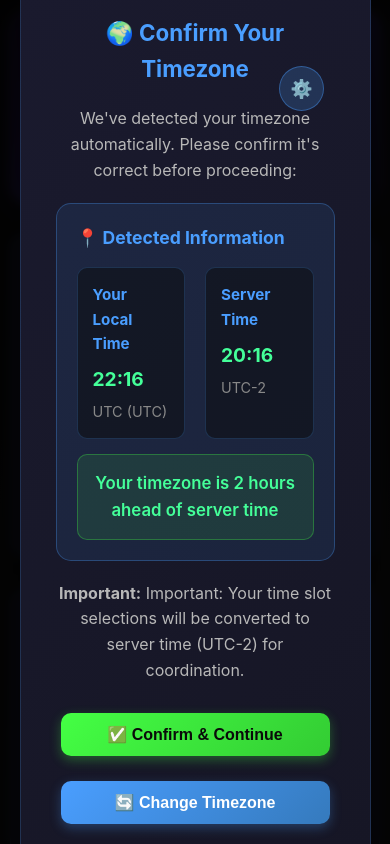
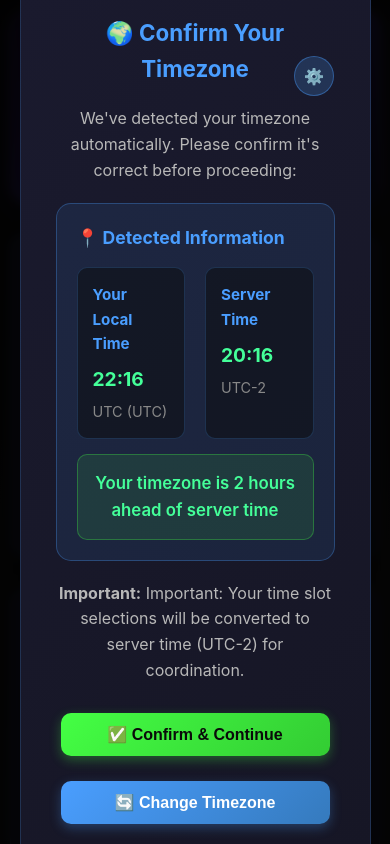
Before and after one commit to wissamyah/dws-alliance-scheduler, a plain HTML site: page index.html in a window 390 px wide. Shown: the top 844 px of the page. Drawn offline with Linux system fonts and the light colour scheme; no server answers.

Commit message:
Add files via upload

```diff
--- a/style.css
+++ b/style.css
@@ -1031,15 +1031,15 @@ h1 {
 .mobile-settings-btn {
   display: none;
   position: absolute;
-  top: 15px;
-  right: 15px;
+  top: 5px;
+  right: 5px;
   background: rgba(74, 158, 255, 0.2);
   border: 1px solid rgba(74, 158, 255, 0.4);
   border-radius: 50%;
-  width: 45px;
-  height: 45px;
+  width: 40px;
+  height: 40px;
   color: #4a9eff;
-  font-size: 18px;
+  font-size: 16px;
   cursor: pointer;
   transition: all 0.3s ease;
   z-index: 1002;
```
